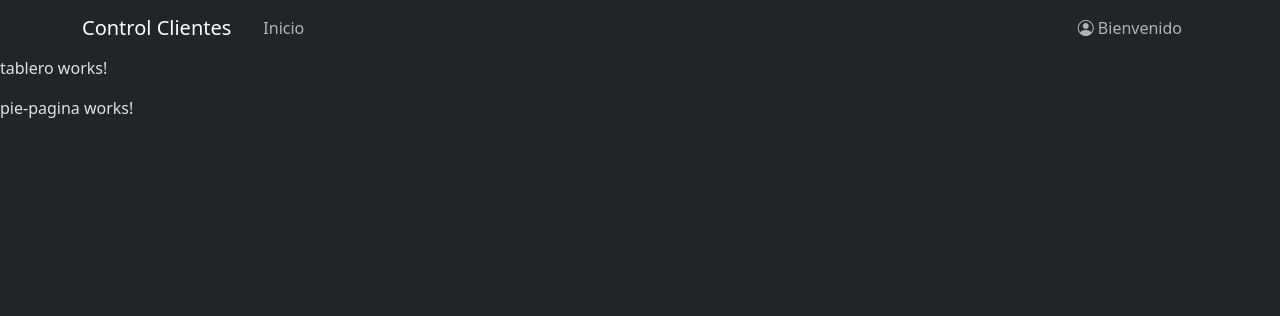
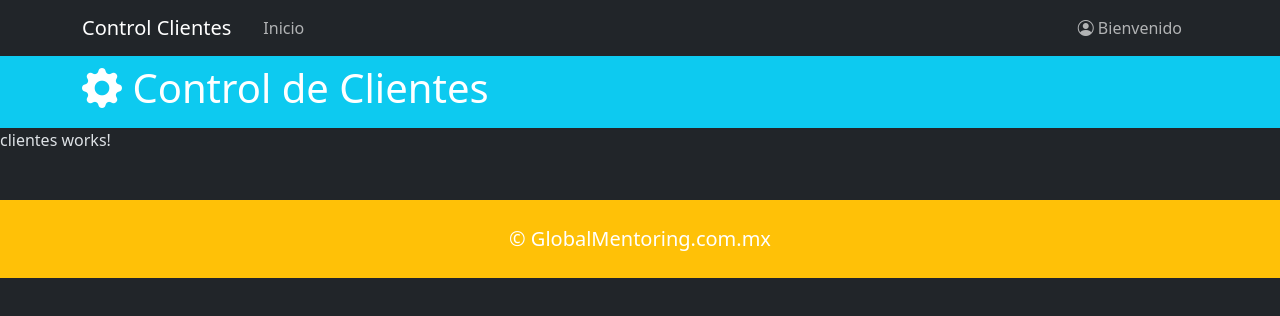
Before and after one commit to AdrianGaray/control-clientes, an Angular app: page / in a window 1280 px wide. Shown: the top 316 px of the page. Built offline with nearby package versions, Linux system fonts and the light colour scheme.

Commit message:
Capítulo 98 - Componentes de Tablero y Pie de Página

```diff
--- a/src/app/componentes/pie-pagina/pie-pagina.component.html
+++ b/src/app/componentes/pie-pagina/pie-pagina.component.html
@@ -1 +1,11 @@
-<p>pie-pagina works!</p>
+<footer id="pie-pagina" class="bg-warning text-white mt-5 py-4">
+    <div class="container">
+        <div class="row">
+            <div class="col">
+                <p class="lead text-center mb-0">
+                    &copy; GlobalMentoring.com.mx
+                </p>
+            </div>
+        </div>
+    </div>
+</footer>
--- a/src/app/componentes/tablero/tablero.component.html
+++ b/src/app/componentes/tablero/tablero.component.html
@@ -1 +1,13 @@
-<p>tablero works!</p>
+<header id="main-header" class="py-2 bg-info text-white">
+    <div class="container">
+        <div class="row">
+            <div class="col-lg-8">
+                <h1>
+                    <i class="bi bi-gear-fill"></i> Control de Clientes
+                </h1>
+            </div>
+        </div>
+    </div>
+</header>
+
+<app-clientes/>
--- a/src/app/componentes/tablero/tablero.component.ts
+++ b/src/app/componentes/tablero/tablero.component.ts
@@ -1,8 +1,9 @@
 import { Component } from '@angular/core';
+import { ClientesComponent } from "../clientes/clientes.component";
 
 @Component({
   selector: 'app-tablero',
-  imports: [],
+  imports: [ClientesComponent],
   templateUrl: './tablero.component.html',
   styleUrl: './tablero.component.css'
 })
```
